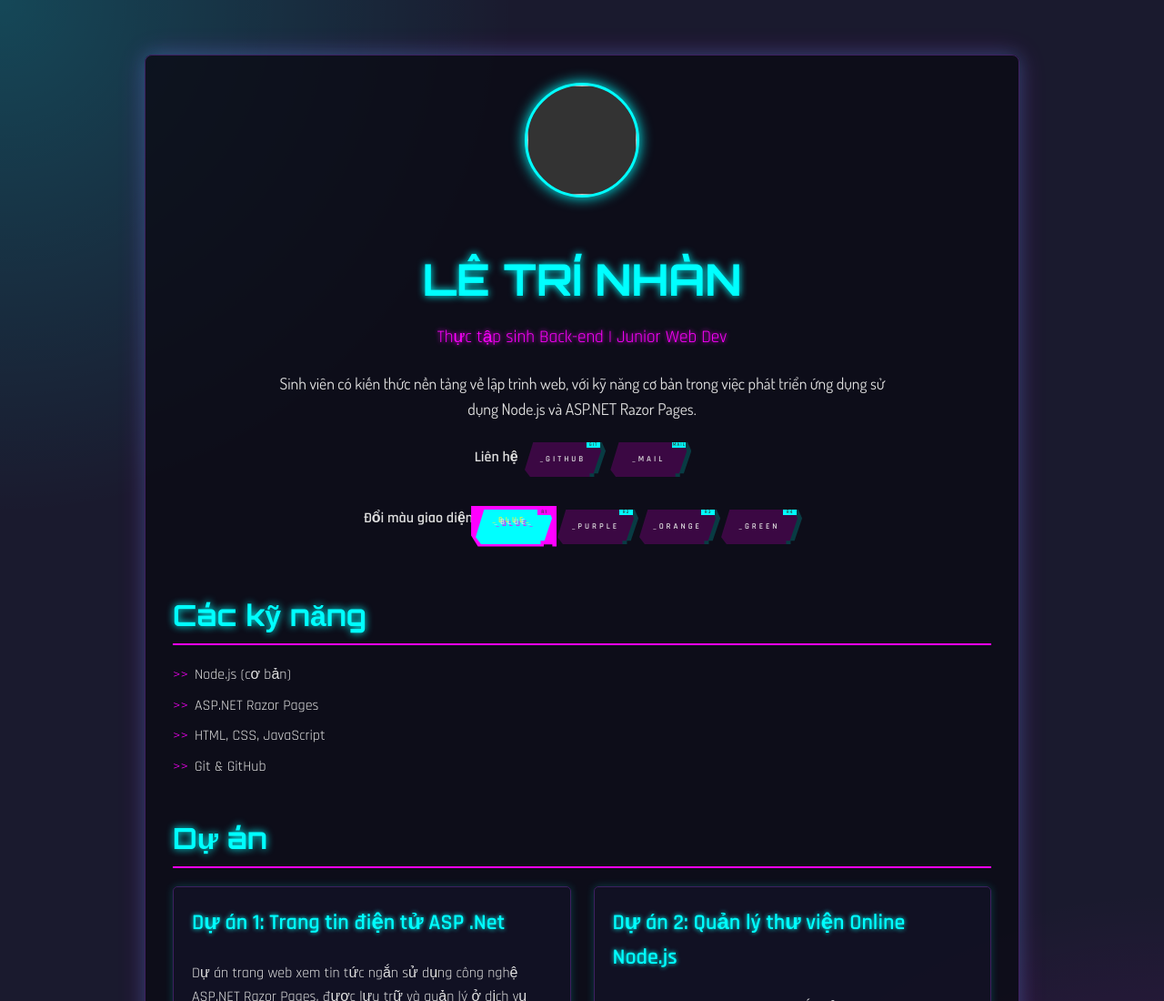
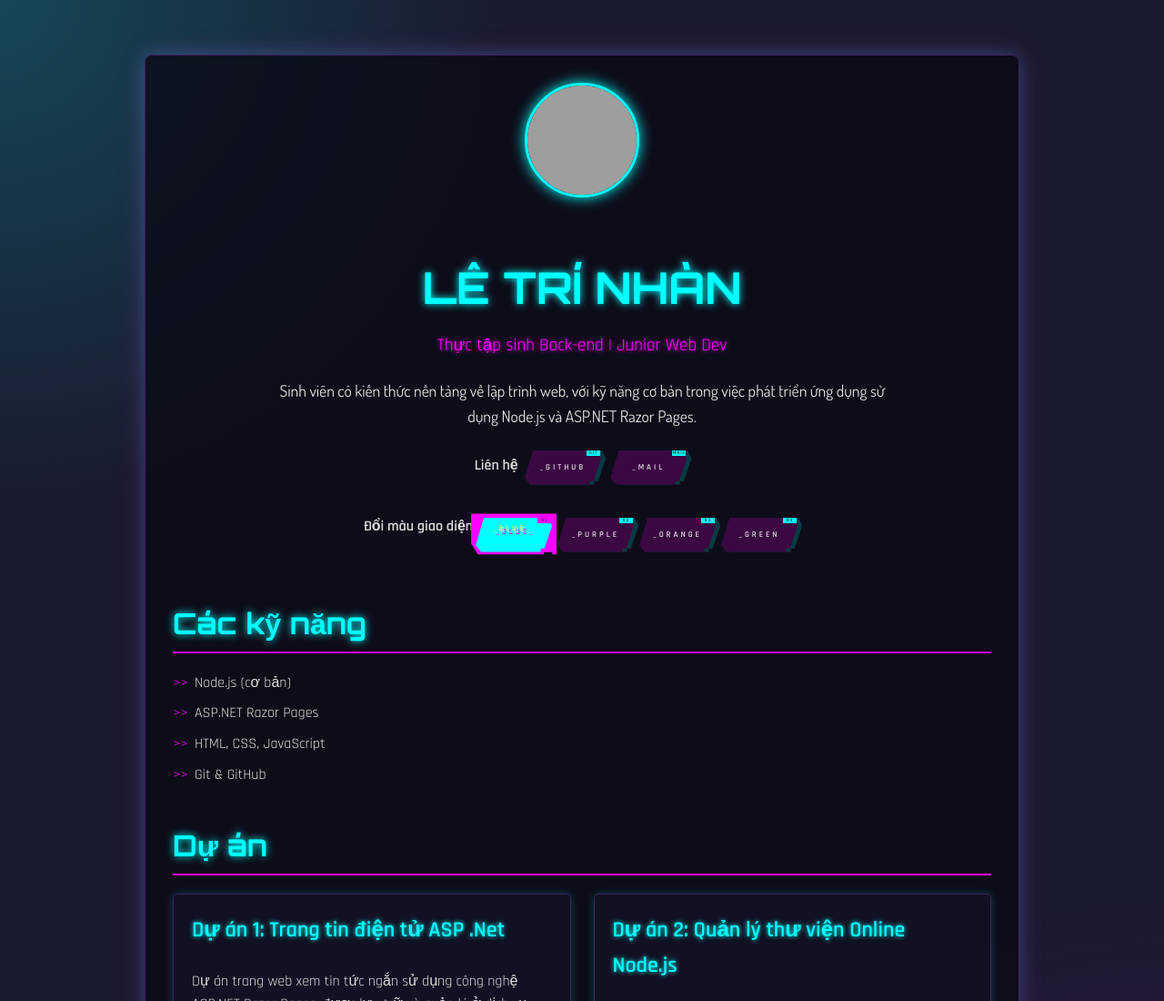
Before and after one commit to Nhanthichcode/LeTriNhan-CV, a plain HTML site: page index.html in a window 1280 px wide. Shown: the top 1100 px of the page at 91% size. Drawn offline with Linux system fonts and the light colour scheme; the site is published under a folder, as on GitHub Pages, so addresses that start at the root find nothing.

Commit message:
Fix image source path in index.html

```diff
--- a/index.html
+++ b/index.html
@@ -13,7 +13,7 @@
   <body>
     <div class="container">
       <header class="hero">
-        <div><img class="avatar" src="/wallhaven-car&city.png" alt="" /></div>
+        <div><img class="avatar" src="wallhaven-car&city.png" alt="" /></div>
         <h1>Lê Trí Nhàn</h1>
         <p class="role">Thực tập sinh Back-end | Junior Web Dev</p>
         <p class="prompt">
```
